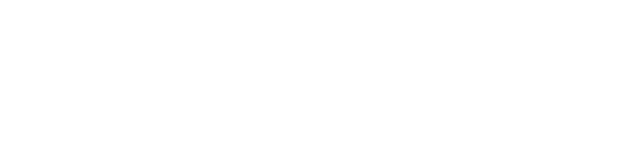
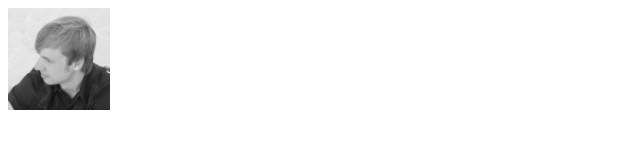
Before and after one commit to js-tasks-ru/htmlcss-20220210_maksim-obmok, a website: page 06-lection4/01-avatar/index.html in a window 1280 px wide. Shown: the whole page, without its empty margins (0-640 px from the left). Drawn offline with Linux system fonts and the light colour scheme.

Commit message:
avatar added

```diff
--- a/06-lection4/01-avatar/avatar.css
+++ b/06-lection4/01-avatar/avatar.css
@@ -0,0 +1,11 @@
+.avatar__image{
+    width: 100%;
+    height: 100%;
+    object-fit: cover;
+    object-position: center;
+}
+
+.avatar{
+    width: 102px;
+    height: 102px;
+}
--- a/06-lection4/01-avatar/index.html
+++ b/06-lection4/01-avatar/index.html
@@ -6,6 +6,8 @@
         <link rel="stylesheet" href="./avatar.css">
     </head>
     <body>
-
+        <div class="avatar">
+            <img class="avatar__image" src="avatar.jpeg" alt="avatar">
+        </div>
     </body>
 </html>
```
Also changed, not shown: 06-lection4/01-avatar/avatar.jpeg (added).
